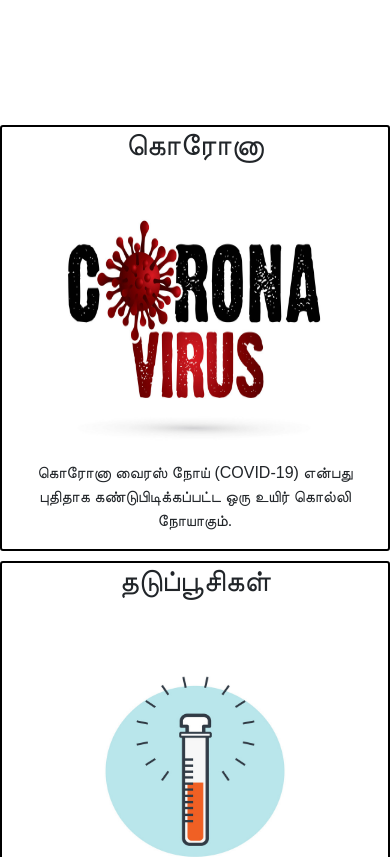
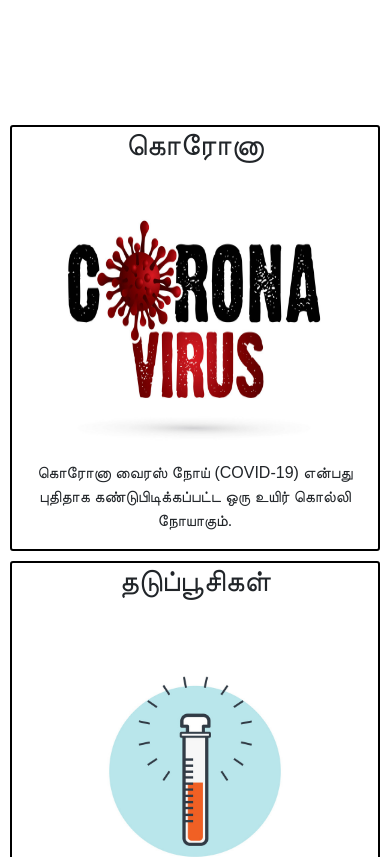
Before and after one commit to dream-coders15/covid-19.github.io, a plain HTML site: page index-tamil.html in a window 390 px wide. Shown: the part 1111-1968 px from the top of the page. Drawn offline with nearby package versions, Linux system fonts and the light colour scheme; a web font is replaced by a local one.

Commit message:
Update style-tamil.css

```diff
--- a/style-tamil.css
+++ b/style-tamil.css
@@ -421,4 +421,9 @@ body{
 		margin-left: 10px;
 		margin-right: 10px;
 	}
+	.abouts-h1
+	{
+		margin-left: 10px;
+		margin-right: 10px;
+	}
 }
```
